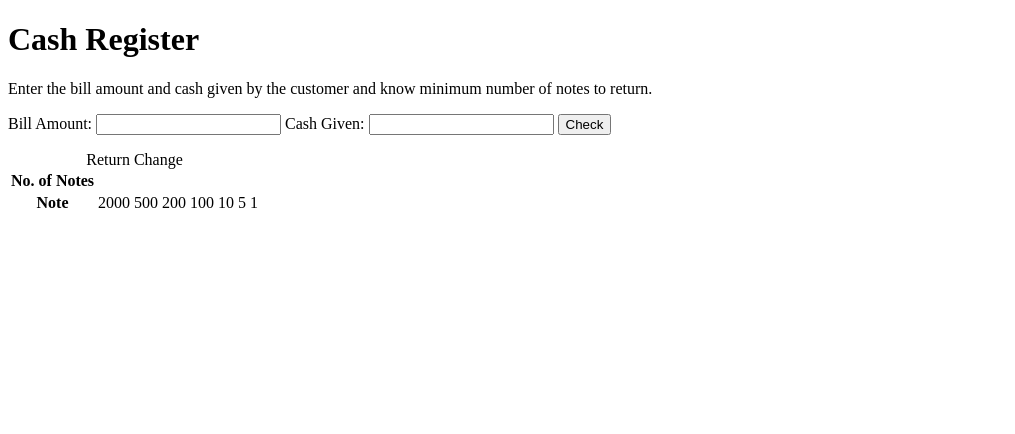
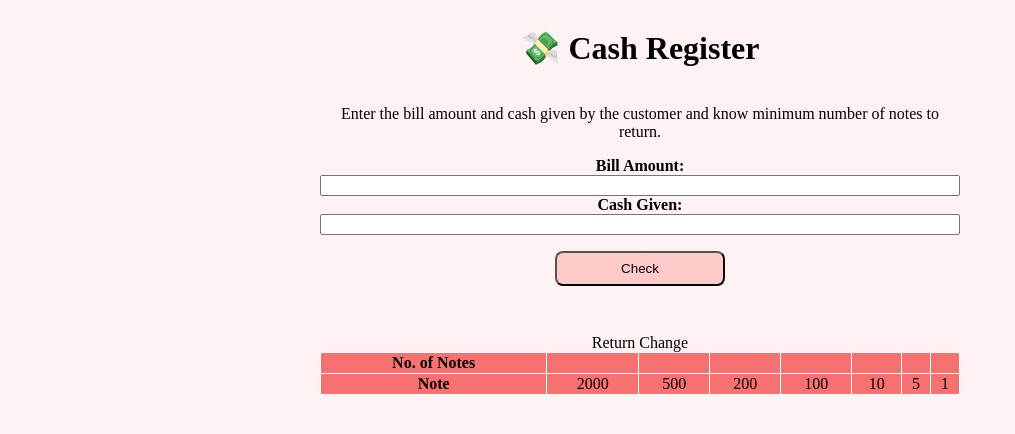
Before and after one commit to prthmh/cash-register-app, a plain HTML site: page index.html in a window 1280 px wide. Shown: the whole page, without its empty margins (0-1015 px from the left). Drawn offline with Linux system fonts and the light colour scheme.

Commit message:
css & js file updated

```diff
--- a/index.html
+++ b/index.html
@@ -5,15 +5,15 @@
     <meta http-equiv="X-UA-Compatible" content="IE=edge">
     <meta name="viewport" content="width=device-width, initial-scale=1.0">
     <title>Cash Register</title>
+    <link rel="stylesheet" href="style.css"/>
 </head>
 <body>
     <div class="container">
-
-    <h1 class="heading">Cash Register</h1>
+    <h1 class="heading">💸 Cash Register</h1>
     <p class="description">Enter the bill amount and cash given by the customer and know minimum number of notes to return.</p>
-    <label for="bill-amount">Bill Amount:</label>
+    <label for="bill-amount"><strong>Bill Amount:</strong></label>
     <input id="bill-amount" type="text"/>
-    <label for="cash-given">Cash Given:</label>
+    <label for="cash-given"><strong>Cash Given:</strong></label>
     <input id="cash-given" type="text"/>
     <button id="check-button">Check</button>
     <p id="error"></p>
@@ -21,7 +21,13 @@
         <caption>Return Change</caption>
         <tr>
             <th>No. of Notes</th>
-            <td></td>
+            <td class="no-of-notes"></td>
+            <td class="no-of-notes"></td>
+            <td class="no-of-notes"></td>
+            <td class="no-of-notes"></td>
+            <td class="no-of-notes"></td>
+            <td class="no-of-notes"></td>
+            <td class="no-of-notes"></td>
         </tr>
         <tr>
             <th>Note</th>
@@ -36,5 +42,6 @@
     </table>
 
     </div>
+    <script src="index.js" ></script>
 </body>
 </html>
--- a/index.js
+++ b/index.js
@@ -2,22 +2,35 @@ const billAmount = document.querySelector("#bill-amount");
 const cashGiven = document.querySelector("#cash-given");
 const checkButton = document.querySelector("#check-button");
 const message = document.querySelector("#error");
+const noOfNotes = document.querySelectorAll(".no-of-notes");
+
+const availableNotes=[2000, 500, 100, 20, 10, 5, 1];
 
 checkButton.addEventListener("click", function validateBillAmount(){
-    message.style.display = "none";
-    if(billAmount > 0){
+    hideMessage();
+    if(billAmount.value > 0){
         if(cashGiven.value >= billAmount.value){
             const amtToBeReturned = cashGiven.value - billAmount.value;
+            calculateChange(amtToBeReturned);
         } else{
-            showMessage("The cash provided should be equal to the bill amount");
+            showMessage("Do you wanna wash plates?");
         }
     } else{
         showMessage("Invalid bill amount");
     }
 });
 
-function caluculateChange()
-function showMessage(message){
-    message.style.display = "block"
-        message.innerText = message;
+function calculateChange(amtToBeReturned){
+    for(let i=0; i < availableNotes.length; i++){
+        const numberOfNotes = Math.trunc(amtToBeReturned/availableNotes[i]);
+        amtToBeReturned %= availableNotes[i];
+        noOfNotes[i].innerText = numberOfNotes;
+    }
 }
+function hideMessage(){
+    message.style.display = "none";
+}
+function showMessage(msg){
+    message.style.display = "block";
+    message.innerText = msg;
+}
--- a/style.css
+++ b/style.css
@@ -1,5 +1,28 @@
+body{
+    background-color: #fef2f2;
+}
 .container {
     display: flex;
     flex-direction: column;
     width: 50vw;
+    text-align: center;
+    margin: auto;
+    /* background-color: #f87171; */
 }
+
+table, th, td {
+    border: 1px solid white;
+    border-collapse: collapse;
+  }
+  th, td {
+    background-color: #f87171;
+  }
+  button{
+    border-radius: 0.5rem;
+    color: black;
+    display: block;
+    max-width: 500px;
+    margin: 1rem auto;
+    padding: 0.5rem 4rem 0.5rem 4rem;
+    background-color: #fecaca;
+  }
```
